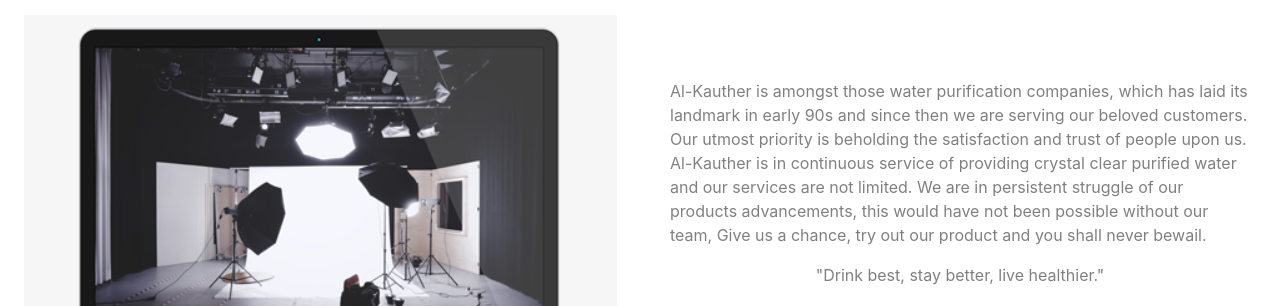
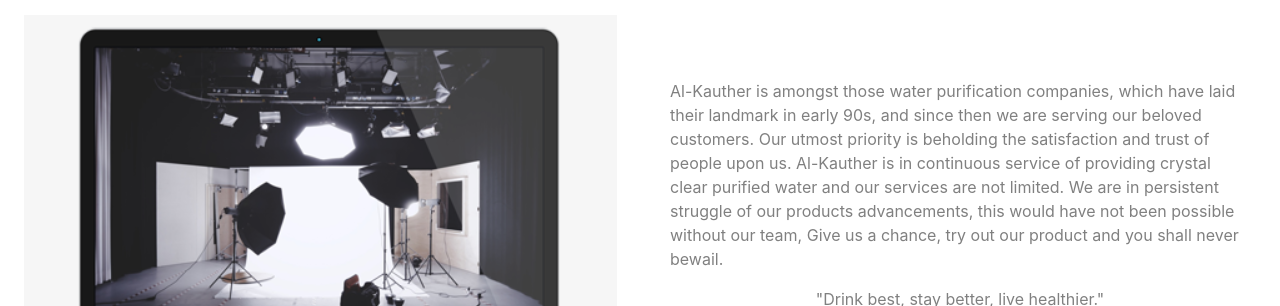
Before and after one commit to Shahzaib70/Al-kauther-Official, a plain HTML site: page index.html in a window 1280 px wide. Shown: the part 494-800 px from the top of the page. Drawn offline with nearby package versions, Linux system fonts and the light colour scheme.

Commit message:
grammatical improvements

```diff
--- a/index.html
+++ b/index.html
@@ -80,7 +80,7 @@
 		<div class="col-md-6">
 			<div class="container-fluid mt-4">
 				<div class="d-flex justify-content-center mt-4">
-					<p id="aboutDescription">Al-Kauther is amongst those water purification companies, which has laid its landmark in early 90s and since then we are serving our beloved customers. Our utmost priority is beholding the satisfaction and trust of people upon us.
+					<p id="aboutDescription">Al-Kauther is amongst those water purification companies, which have laid their landmark in early 90s, and since then we are serving our beloved customers. Our utmost priority is beholding the satisfaction and trust of people upon us.
 						Al-Kauther is in continuous service of providing crystal clear purified water and our services are not limited. We are in persistent struggle of our products advancements, this would have not been possible without our team, Give us a chance, try out our product and you shall never bewail.</p>
 				</div>
 				<div class="container-fluid">
```
